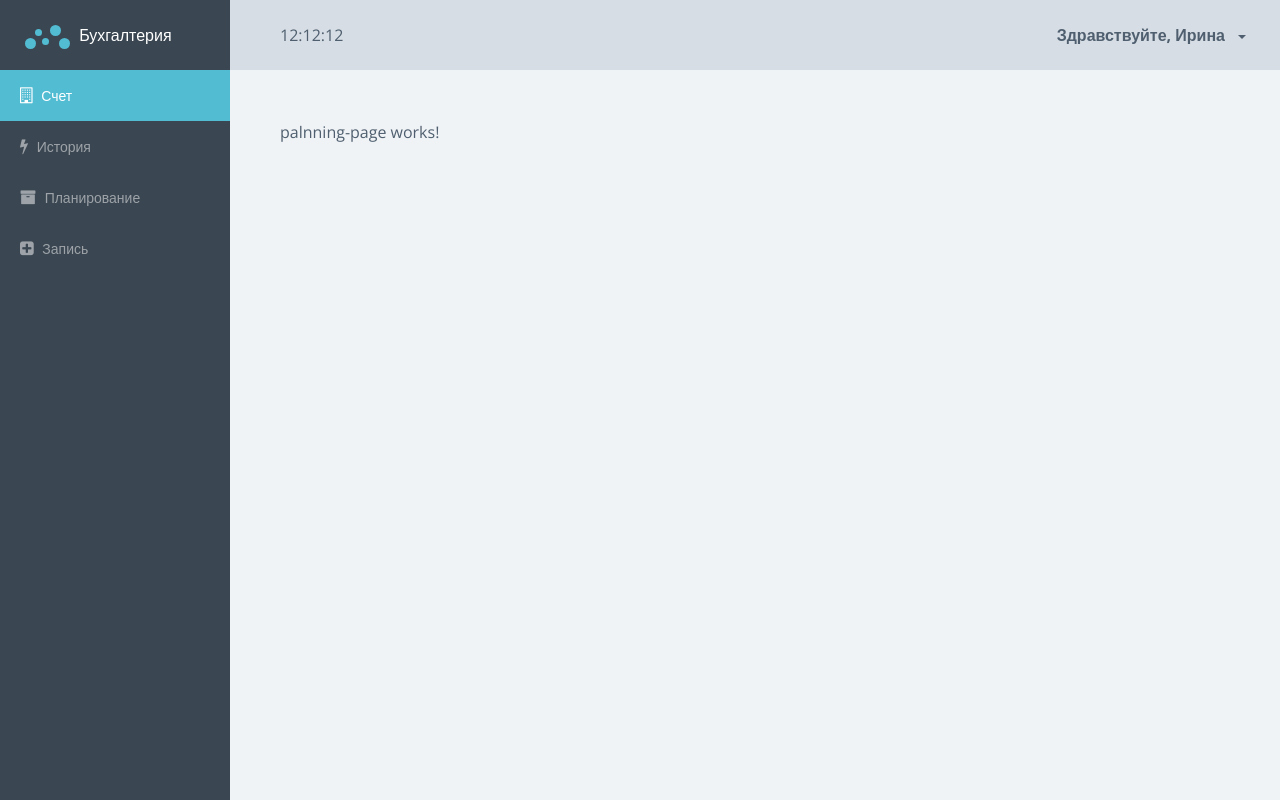
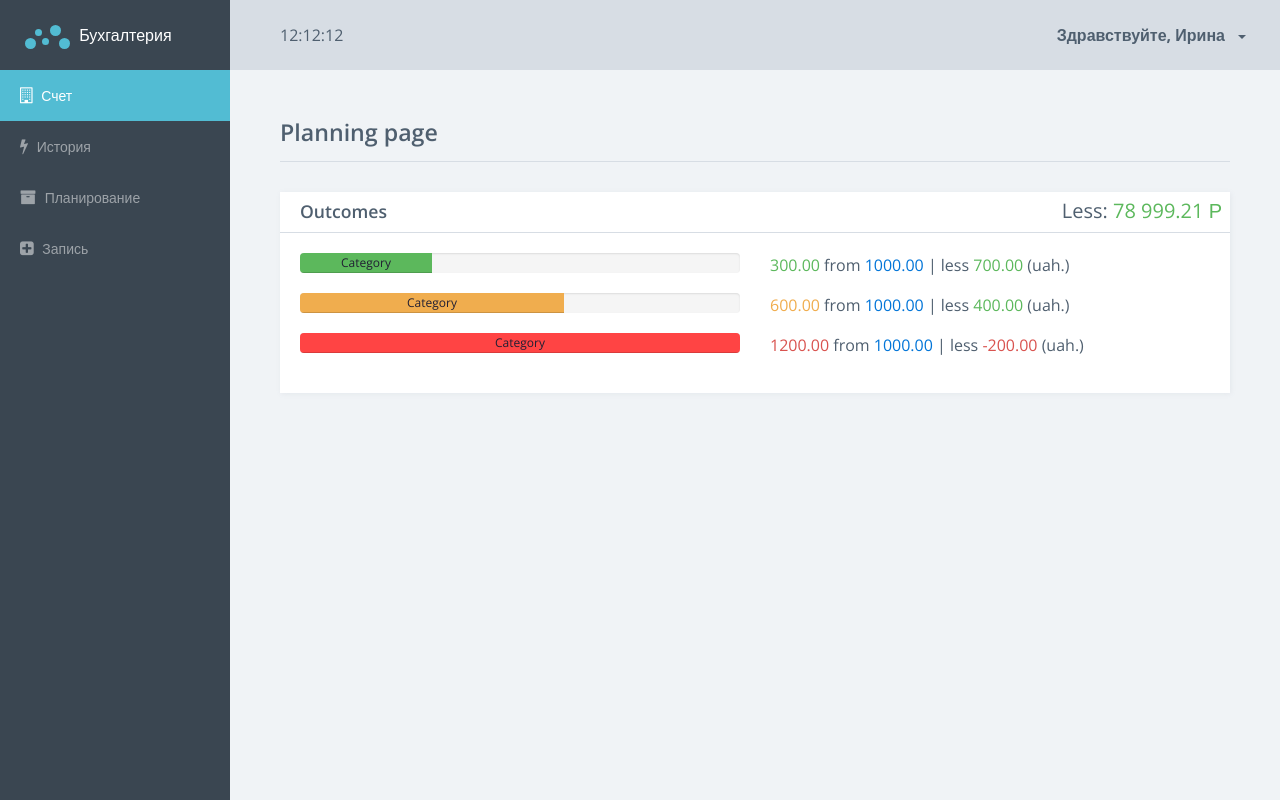
Before and after one commit to katerynabugaieva/home-money, an Angular app: page /system/planning in a window 1280 px wide. Built offline with nearby package versions, Linux system fonts and the light colour scheme.

Commit message:
planning page

```diff
--- a/src/app/system/planning-page/planning-page.component.html
+++ b/src/app/system/planning-page/planning-page.component.html
@@ -1 +1,77 @@
-<p>palnning-page works!</p>
+        <div class="title-block">
+            <h3 class="title">
+                Planning page <span class="sparkline bar"></span>
+            </h3>
+        </div>
+        <section class="section">
+            <div class="row">
+                <div class="col-md-12">
+                    <div class="card">
+                        <div class="card-header card-header-sm bordered">
+                            <div class="header-block">
+                                <h3 class="title">Outcomes</h3>
+                            </div>
+                            <h5 class="planning-expenses pull-right">
+                                Less: <span class="text-success">78 999.21 Р</span>
+                            </h5>
+                        </div>
+                        <div class="card-block">
+                            <div class="row">
+                                <div class="col-xs-6">
+                                    <div class="n-progress">
+                                        <div class="progress-bar success" style="width: 30%;">
+                                            <span>Category</span>
+                                        </div>
+                                    </div>
+                                </div>
+                                <div class="col-xs-6">
+                                    <p>
+                                        <span class="text-success">300.00</span>
+                                        from
+                                        <span class="text-primary">1000.00</span>
+                                        |
+                                        less <span class="text-success">700.00</span> (uah.)
+                                    </p>
+                                </div>
+                            </div>
+                            <div class="row">
+                                <div class="col-xs-6">
+                                    <div class="n-progress">
+                                        <div class="progress-bar warning" style="width: 60%;">
+                                            <span>Category</span>
+                                        </div>
+                                    </div>
+                                </div>
+                                <div class="col-xs-6">
+                                    <p>
+                                        <span class="text-warning">600.00</span>
+                                        from
+                                        <span class="text-primary">1000.00</span>
+                                        |
+                                        less <span class="text-success">400.00</span> (uah.)
+                                    </p>
+                                </div>
+                            </div>
+                            <div class="row">
+                                <div class="col-xs-6">
+                                    <div class="n-progress">
+                                        <div class="progress-bar danger" style="width: 100%;">
+                                            <span>Category</span>
+                                        </div>
+                                    </div>
+                                </div>
+                                <div class="col-xs-6">
+                                    <p>
+                                        <span class="text-danger">1200.00</span>
+                                        from
+                                        <span class="text-primary">1000.00</span>
+                                        |
+                                        less <span class="text-danger">-200.00</span> (uah.)
+                                    </p>
+                                </div>
+                            </div>
+                        </div>
+                    </div>
+                </div>
+            </div>
+        </section>
```
